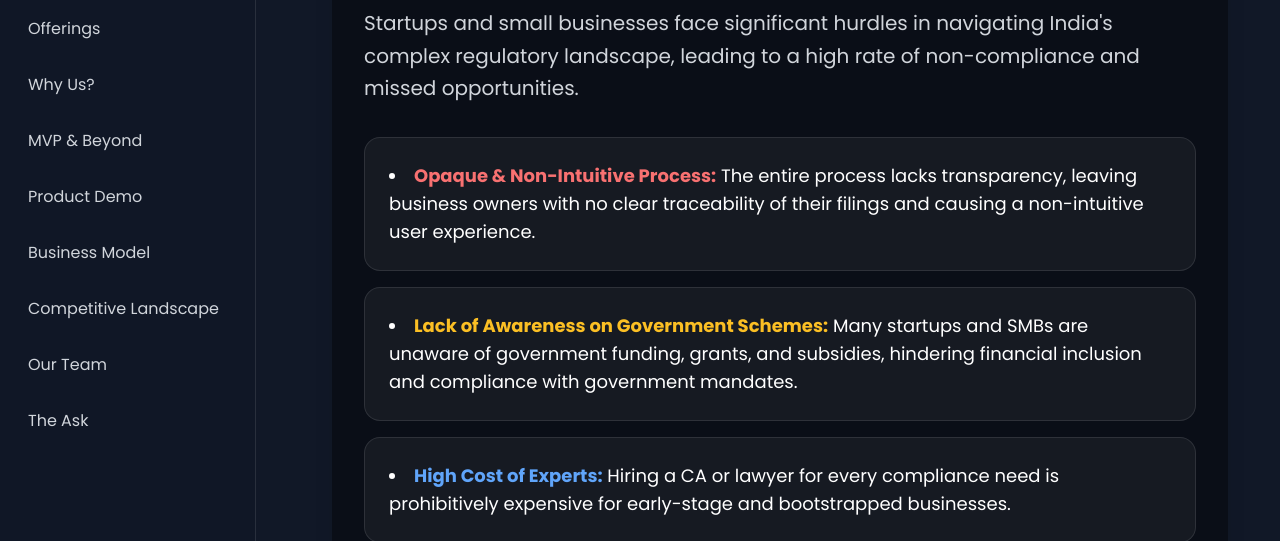
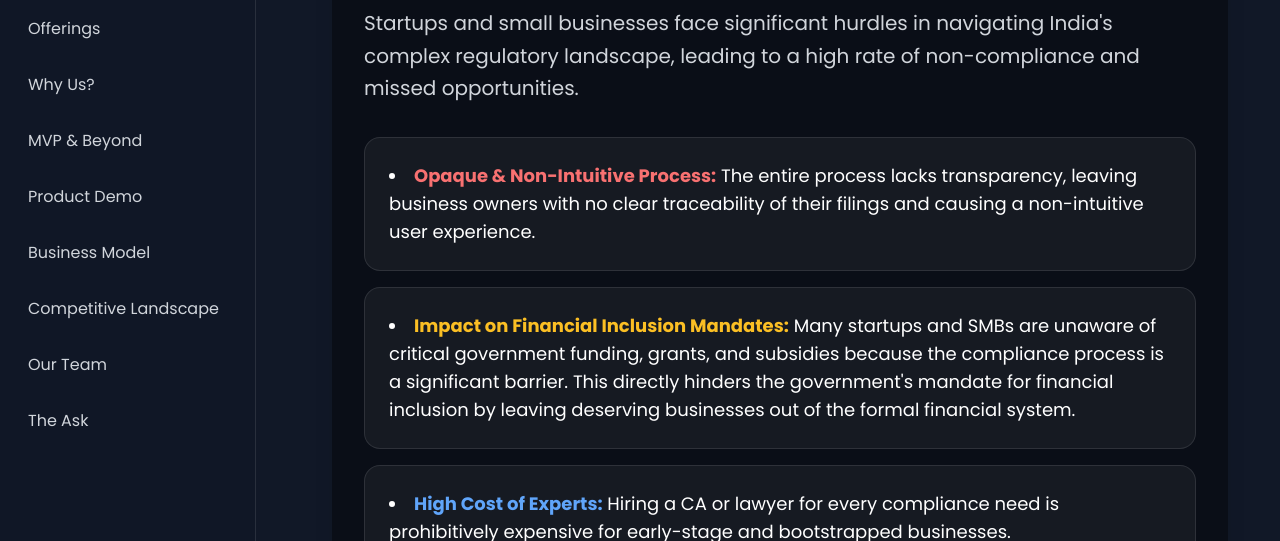
Before and after one commit to vivekrkumar/FilingSaathi, a plain HTML site: page index.html in a window 1280 px wide. Both pictures are taken after a click on the link "Problem". Shown: the part 259-800 px from the top of the page. Drawn offline with nearby package versions, Linux system fonts and the light colour scheme.

Commit message:
Trigger Build

```diff
--- a/index.html
+++ b/index.html
@@ -293,7 +293,7 @@
                         <strong class="text-red-400">Opaque & Non-Intuitive Process:</strong> The entire process lacks transparency, leaving business owners with no clear traceability of their filings and causing a non-intuitive user experience.
                     </li>
                     <li class="content-card animated-item animated-item-4">
-                        <strong class="text-amber-400">Lack of Awareness on Government Schemes:</strong> Many startups and SMBs are unaware of government funding, grants, and subsidies, hindering financial inclusion and compliance with government mandates.
+                        <strong class="text-amber-400">Impact on Financial Inclusion Mandates:</strong> Many startups and SMBs are unaware of critical government funding, grants, and subsidies because the compliance process is a significant barrier. This directly hinders the government's mandate for financial inclusion by leaving deserving businesses out of the formal financial system.
                     </li>
                     <li class="content-card animated-item animated-item-5">
                         <strong class="text-blue-400">High Cost of Experts:</strong> Hiring a CA or lawyer for every compliance need is prohibitively expensive for early-stage and bootstrapped businesses.
```
